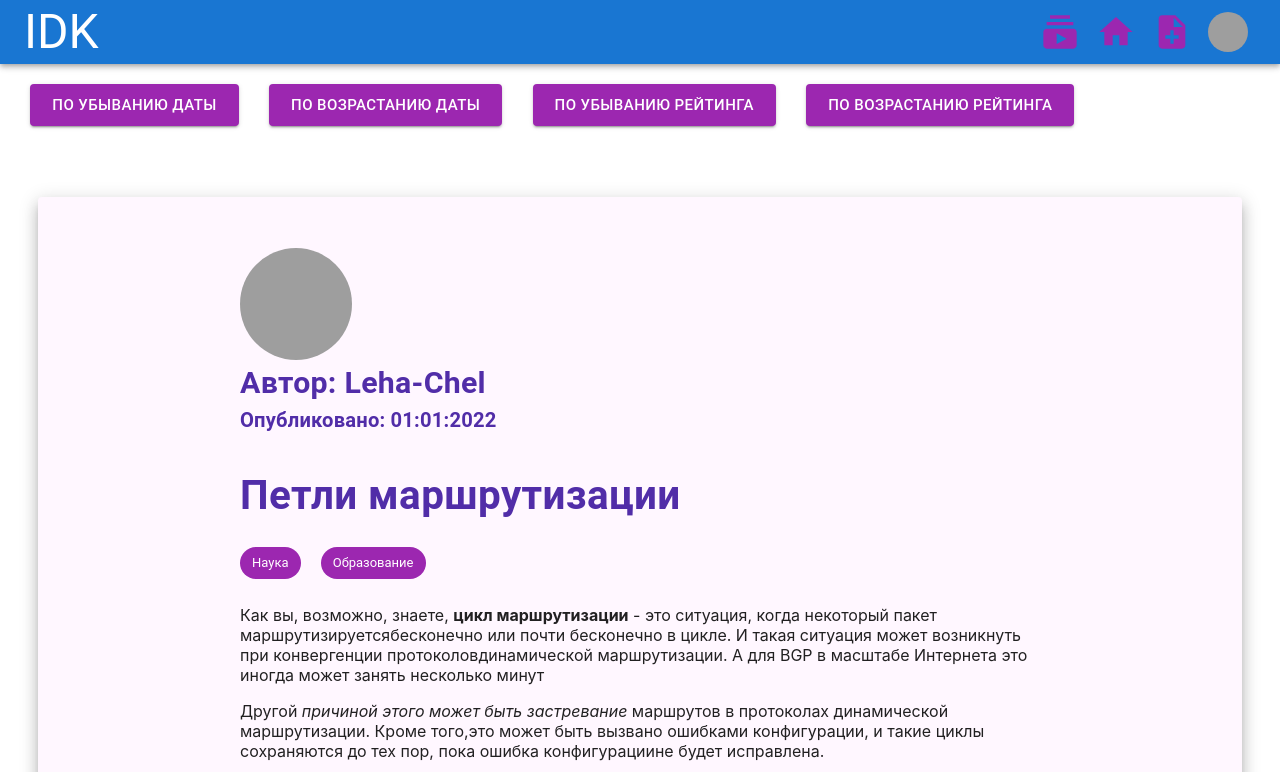
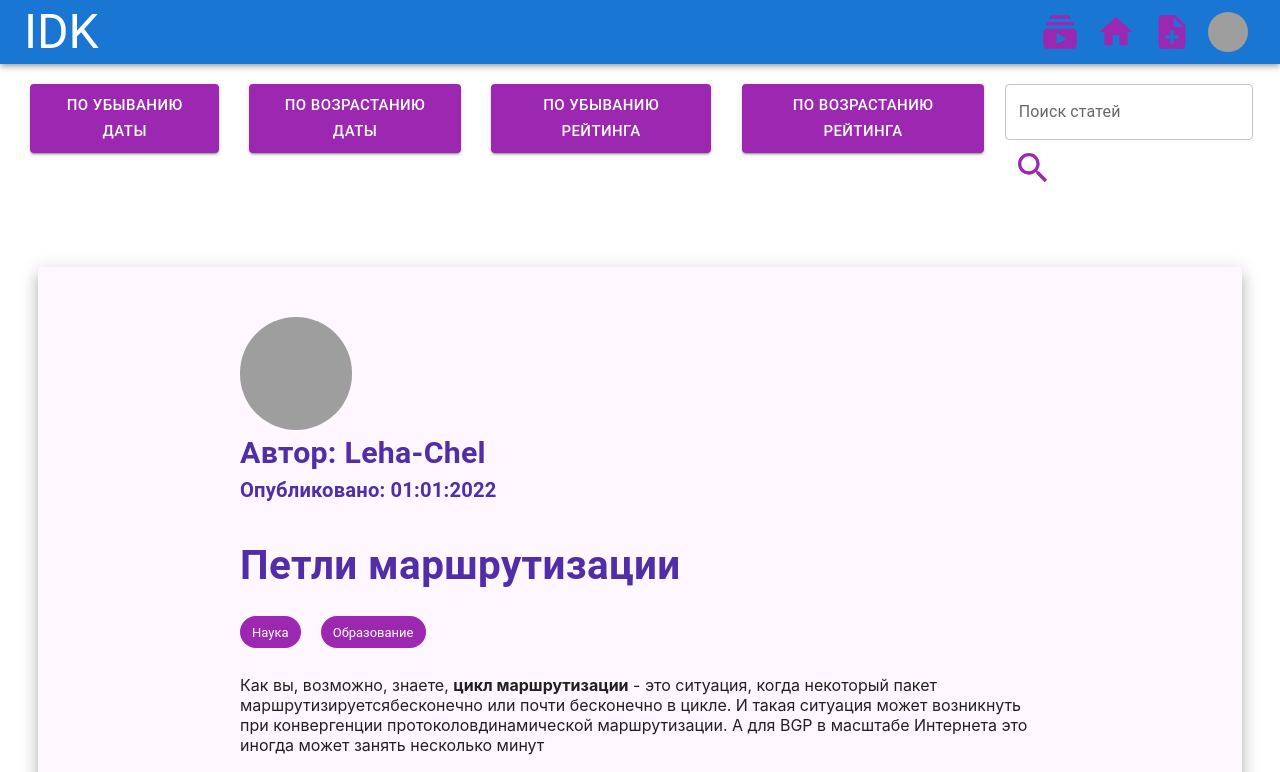
Before and after one commit to Dimaspb24/DevBlog, a React (Create React App) app in the folder react-frontend/: page / in a window 1280 px wide. Shown: the top 772 px of the page. Built offline with nearby package versions, Linux system fonts and the light colour scheme; grey boxes are pictures that could not be loaded.

Commit message:
Added input for searching posts on home component

```diff
--- /dev/null
+++ b/react-frontend/src/components/Home/ArticleSearchInput.jsx
@@ -0,0 +1,17 @@
+import {Box, IconButton, TextField, Tooltip} from '@mui/material'
+import SearchIcon from '@mui/icons-material/Search';
+
+const ArticleSearchInput = () => {
+    return (
+        <Box sx={{pl: '2ch'}}>
+            <TextField label="Поиск статей" variant="outlined"/>
+            <Tooltip title="Найти статьи">
+                <IconButton>
+                    <SearchIcon color="secondary" sx={{fontSize: 40}}/>
+                </IconButton>
+            </Tooltip>
+        </Box>
+    )
+}
+
+export default ArticleSearchInput
--- a/react-frontend/src/components/Home/HomePage.jsx
+++ b/react-frontend/src/components/Home/HomePage.jsx
@@ -1,6 +1,7 @@
 import {Box} from '@mui/material'
 import UserArticle from '../Article/UserArticle'
 import SortButton from './SortButton'
+import ArticleSearchInput from './ArticleSearchInput'
 
 const HomePage = (props) => {
     const articles = props.articles.map(article => <UserArticle article={article} key={article.id}/>)
@@ -12,6 +13,7 @@ const HomePage = (props) => {
                 <SortButton title="По возрастанию даты"/>
                 <SortButton title="По убыванию рейтинга"/>
                 <SortButton title="По возрастанию рейтинга"/>
+                <ArticleSearchInput/>
             </Box>
             {articles}
         </Box>
```
